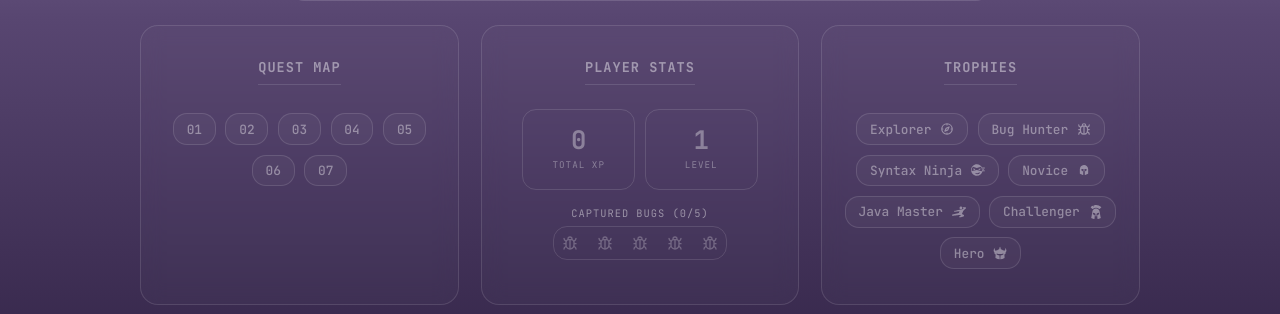
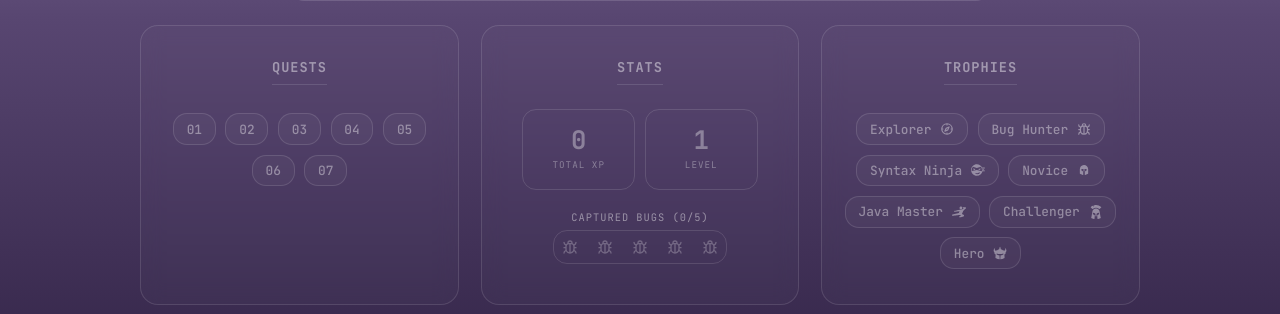
Before and after one commit to eeebbaandersson/java-quest, a Vue app in the folder frontend/: page / in a window 1280 px wide. Shown: the part 223-537 px from the top of the page. Built offline with nearby package versions, Linux system fonts and the light colour scheme; no server answers.

Commit message:
refactor: adjust bug hover effect and refine stats card headers in homeview

```diff
--- a/frontend/index.html
+++ b/frontend/index.html
@@ -11,7 +11,7 @@
       rel="stylesheet"
     />
 
-    <title>JavaQuest</title>
+    <title>Java{}Quest</title>
   </head>
   <body>
     <div id="app"></div>
--- a/frontend/src/assets/main.css
+++ b/frontend/src/assets/main.css
@@ -246,8 +246,13 @@ content: '';
   margin-left: calc((var(--bug-size, 30px) + 38px) / -2);
   border-radius: 50%;
 
-  border: 2px dashed var(--accent-purple);
-  animation: spin 4s linear infinite;
+  /* border: 2px dashed var(--accent-purple);
+  animation: spin 3.5s linear infinite;  */
+
+  border: 2px solid transparent;
+  border-top-color: var(--accent-purple);
+  animation: spin 1.2s linear infinite;
+
   pointer-events: none;
   opacity: 0;
   transition: opacity 0.2s ease;
--- a/frontend/src/services/api.js
+++ b/frontend/src/services/api.js
@@ -1,4 +1,4 @@
-const BASE_URL = "http://localhost:3000/api";
+const BASE_URL = import.meta.env.VITE_API_URL || 'http://localhost:3000/api';
 
 //Code to map lesson slugs to their corresponding numeric IDs in the database
 const lessonIdMap = {
--- a/frontend/src/views/ArenaChoice.vue
+++ b/frontend/src/views/ArenaChoice.vue
@@ -45,7 +45,7 @@ const handleBugClick = (bugId) => {
     <section class="hero-section">
       <h1 class="logo-title">PRACTICE ARENAS</h1>
       <p class="hero-subtitle">
-        Select your level and earn XP for every correct answer.
+        Choose difficulty, prove your skills and collect the reward.
       </p>
 
       <div
--- a/frontend/src/views/HomeView.vue
+++ b/frontend/src/views/HomeView.vue
@@ -111,7 +111,7 @@ const handleBugClick = (bugId) => {
     <section class="stats-section">
       <div class="stats-container">
         <div class="stats-card glass-card">
-          <p class="card-title">QUEST MAP</p>
+          <p class="card-title">QUESTS</p>
           <div class="badges-wrapper">
             <RouterLink
               v-for="lesson in lessons"
@@ -127,7 +127,7 @@ const handleBugClick = (bugId) => {
         </div>
 
         <div class="stats-card glass-card">
-          <p class="card-title">PLAYER STATS</p>
+          <p class="card-title">STATS</p>
           <div class="xp-simple-wrapper">
             <div class="stats-row">
               <div class="xp-display" :class="{ active: totalXP > 0 }">
@@ -197,7 +197,7 @@ const handleBugClick = (bugId) => {
     <div
       v-if="isBugVisionActive && !isBugCaptured(1)"
       class="hidden-bug home-bug"
-       style="--bug-size: 40px;"
+       style="--bug-size: 30px;"
       @click="handleBugClick(1)"
       title="Bug Spotted!"
     >
@@ -218,7 +218,7 @@ const handleBugClick = (bugId) => {
 
           <span class="modal-status-badge" :class="selectedTrophy.isUnlocked ? 'unlocked-status' : 'locked-status'">
             <span v-if="!selectedTrophy.isUnlocked" class="badge-icon-mask icon-lock"></span>
-            <span v-else>Unlocked</span>
+            <span v-else>Unlocked √</span>
           </span>
         </div>
       </div>
@@ -356,7 +356,7 @@ const handleBugClick = (bugId) => {
 }
 
 .bug-tracker-wrapper {
-  margin-top: 1rem;
+  margin-top: 1.25rem;
   display: flex;
   flex-direction: column;
   align-items: center;
@@ -456,8 +456,8 @@ const handleBugClick = (bugId) => {
 }
 
 .hidden-bug .badge-icon-mask {
-  width: 40px;
-  height: 40px;
+  width: 30px;
+  height: 30px;
 }
 
 
```
Also changed, not shown: 2 other files (tests, documents, lock files or other folders).
